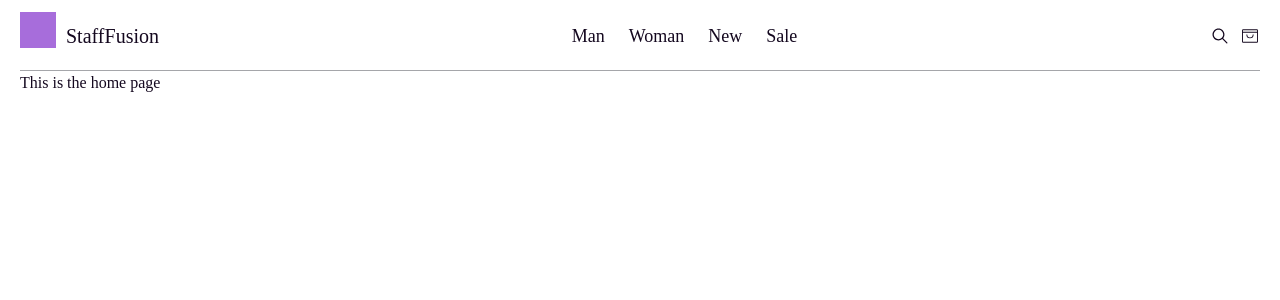
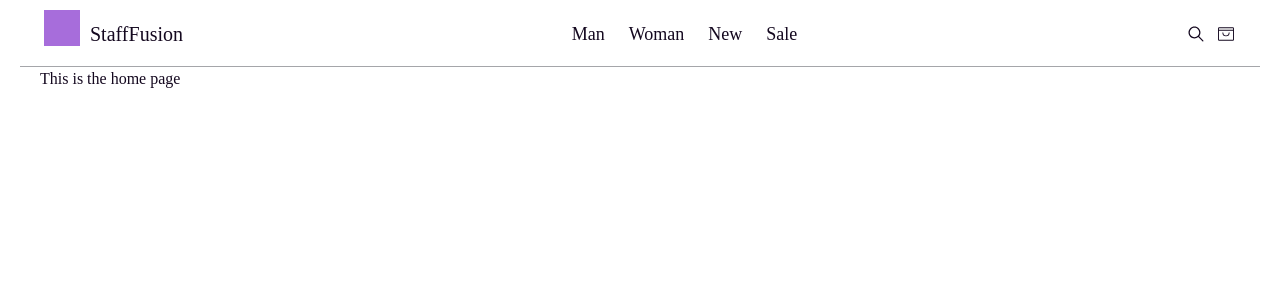
Before and after one commit to Community-Online-Store/frontend, a React (Vite) app: page / in a window 1280 px wide. Shown: the top 300 px of the page. Built offline with nearby package versions, Linux system fonts and the light colour scheme.

Commit message:
Finished header

```diff
--- a/src/components/Header.tsx
+++ b/src/components/Header.tsx
@@ -24,7 +24,7 @@ const links = [
 
 export default function Header() {
   return (
-    <div>
+    <div className={styles.headerContainer}>
       <nav className={styles.header}>
         <Link to="/">
           <div className={styles.headerLogo}>
--- a/src/components/Layout.tsx
+++ b/src/components/Layout.tsx
@@ -4,9 +4,13 @@ import styles from "../scss/Layout.module.scss";
 
 export default function Layout() {
   return (
-    <div className={styles.layout} data-testid="layout">
-      <Header />
-      <Outlet />
-    </div>
+    <>
+      <main className={styles.wrapper}>
+        <Header />
+        <div className={styles.layout} data-testid="layout">
+          <Outlet />
+        </div>
+      </main>
+    </>
   );
 }
--- a/src/scss/Header.module.scss
+++ b/src/scss/Header.module.scss
@@ -24,8 +24,7 @@
   flex-direction: row;
   justify-content: space-between;
   align-items: center;
-  padding: 12px 0 10px;
-  border-bottom: 1px solid $grey-dark
+  padding: 10px 0 8px;
 }
 
 .linkList{
@@ -52,3 +51,10 @@
 .headerLink{
   font-size: 18px;
 }
+
+.headerContainer{
+  margin: auto;
+  max-width: 1440px;
+  padding: 0 24px;
+  border-bottom: 1px solid $grey-dark
+}
--- a/src/scss/Layout.module.scss
+++ b/src/scss/Layout.module.scss
@@ -3,11 +3,18 @@
 
 
 .layout{
-
   margin: 0 20px;
-
   @include xl2{
     max-width: 1392px;
     margin: 0 auto;
   }
 }
+
+.wrapper{
+
+  margin: 0 20px;
+
+  @include xl2{
+    margin: 0 auto;
+  }
+}
```
